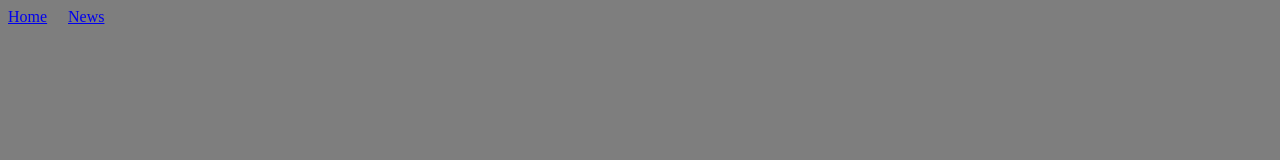
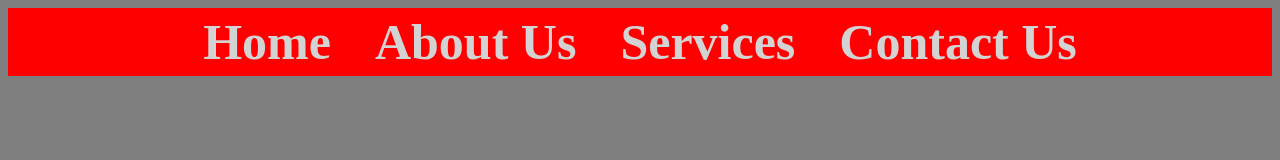
Before and after one commit to DMTGTech/TheNDBoard, a plain HTML site: page index.html in a window 1280 px wide. Drawn offline with Linux system fonts and the light colour scheme.

Commit message:
Added bad menu...
Added temporary menu, need to revise and rebuild for a simplistic
appearance.

```diff
--- a/css/styles.css
+++ b/css/styles.css
@@ -2,21 +2,65 @@ html {
  background-color: #7e7e7e;
 }
 
-ul {
-    list-style-type: none;
-    margin: 0;
-    padding: 0;
+.offscreen {
+  position: absolute;
+  top: -30em;
+  left: -300em;
 }
 
-li {
-    display: inline;
+div#menu {
+   margin: 0;
+   padding: .3em 0 .3em 0;
+   background: #FF0000;
+   width: 100%;
+   text-align: center;
 }
 
-li {
-    float: left;
+div#menu ul {
+   list-style: none;
+   margin: 0;
+   padding: 0;
 }
 
-a {
-    display: block;
-    width: 60px;
+div#menu ul li {
+   margin: 0;
+   padding: 0;
+   display: inline;
 }
+
+div#menu ul a:link{
+   margin: 0;
+   padding: .3em .4em .3em .4em;
+   text-decoration: none;
+   font-weight: bold;
+   font-size: 50px;
+   color: #D3D3D3;
+}
+
+div#menu ul a:visited{
+   margin: 0;
+   padding: .3em .4em .3em .4em;
+   text-decoration: none;
+   font-weight: bold;
+   font-size: medium;
+   color: #ffffff;
+}
+
+div#menu ul a:active{
+   margin: 0;
+   padding: .3em .4em .3em .4em;
+   text-decoration: none;
+   font-weight: bold;
+   font-size: 50px;
+   color: #FF0000;
+}
+
+div#menu ul a:hover{
+   margin: 0;
+   padding: .3em .4em .3em .4em;
+   text-decoration: none;
+   font-weight: bold;
+   font-size: 50px;
+   color: #FFFFFF;
+   background-color: #FF0000;
+}
--- a/index.html
+++ b/index.html
@@ -4,10 +4,13 @@
   <link rel="stylesheet" type="text/css" href="css/styles.css">
 </head>
 <body>
+<div id="menu">
 <ul>
-  <li><a href="index.html">Home</a></li>
-  <li><a href="news.asp">News</a></li>
-</ul>
+<li><a href="index.html">Home</a></li>
+<li><a href="aboutus.html">About Us</a></li>
+<li><a href="services.html">Services</a></li>
+<li><a href="contactus.html">Contact Us</a></li>
+</div>
 
 </body>
 <footer>
```
